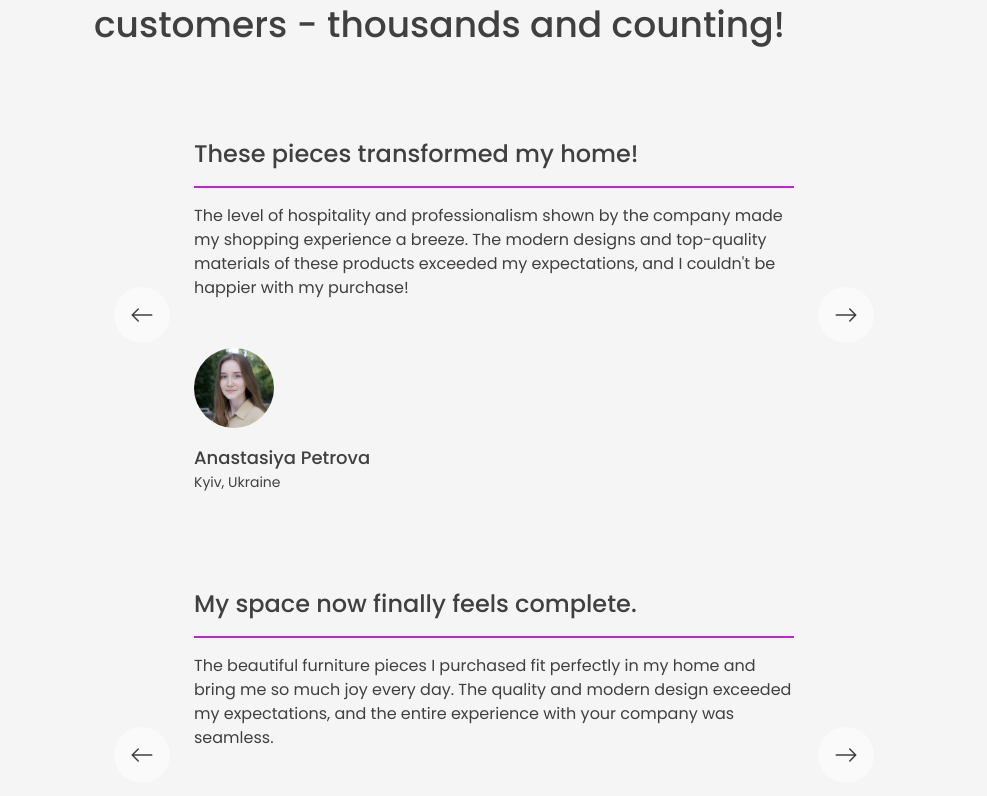
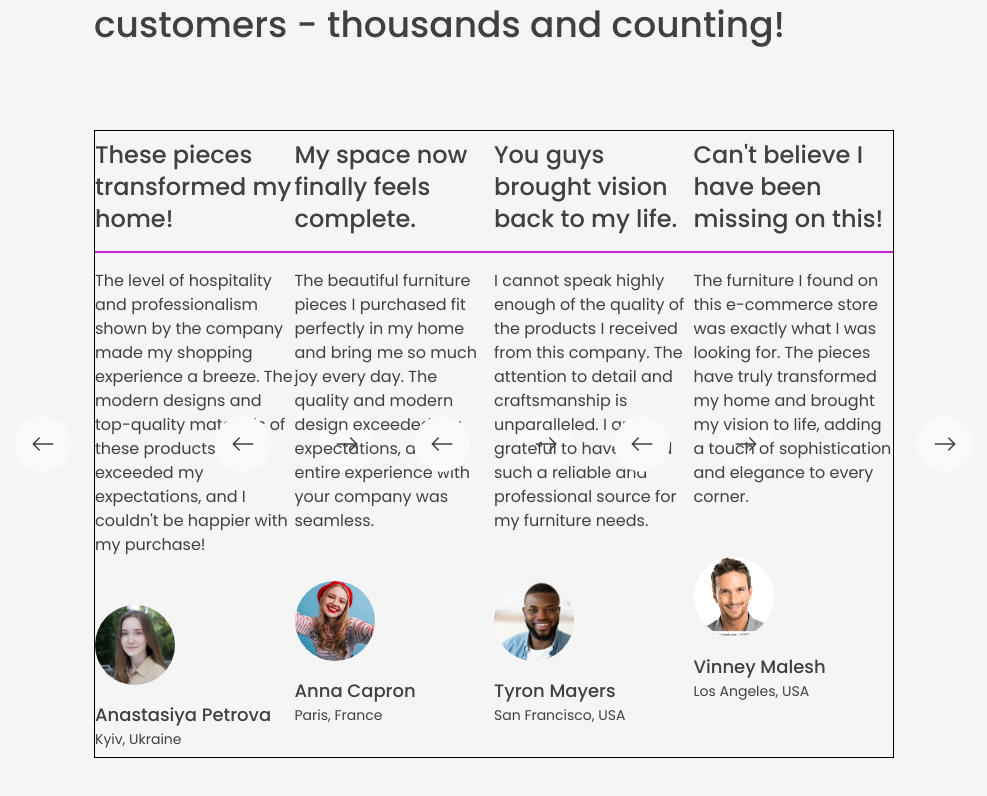
Before and after one commit to MarioMilosevic/x-shoppers-dream-e-commerce, a React (Vite) app: page / in a window 1280 px wide. Shown: the part 3300-4096 px from the top of the page, without its empty margins (146-1133 px from the left). Built offline with nearby package versions, Linux system fonts and the light colour scheme; no server answers.

Commit message:
Fix css bug

```diff
--- a/src/components/Section.tsx
+++ b/src/components/Section.tsx
@@ -14,7 +14,7 @@ const Section = forwardRef(
         : null;
     return (
       <section
-        className={`w-[65%] py-12 lg:py-custom-py ${realWidth} opacity-0 translate-y-[10rem] mx-auto flex flex-col gap-20 transition-all duration-1000`}
+        className={`w-[65%] py-28 lg:py-custom-py ${realWidth} opacity-0 translate-y-[10rem] mx-auto flex flex-col gap-20 transition-all duration-1000`}
         ref={ref}
       >
         <div className="w-full flex flex-col gap-2 mx-auto">
--- a/src/components/Testimonials.tsx
+++ b/src/components/Testimonials.tsx
@@ -17,7 +17,9 @@ const Testimonials = () => {
         subtitle="TESTIMONIALS"
         ref={sectionRef}
       >
+        <div className="border border-black flex">
         {testimonials.map((el, index) => <Slide key={index} {...el} />)}
+        </div>
       </Section>
     </>
   );
--- a/src/index.css
+++ b/src/index.css
@@ -16,8 +16,9 @@
         padding-top: 15.5rem;
         padding-bottom: 10rem;
     }
-    .intersecting {
+
+}
+ .intersecting {
         opacity: 1;
         transform:translateY(0rem);
     }
-}
--- a/src/utils/constants.ts
+++ b/src/utils/constants.ts
@@ -57,20 +57,20 @@ export const testimonials = [
     text: "The beautiful furniture pieces I purchased fit perfectly in my home and bring me so much joy every day. The quality and modern design exceeded my expectations, and the entire experience with your company was seamless.",
     img: anna,
     name: "Anna Capron",
-    place: "Paris, France",
+    city: "Paris, France",
   },
   {
     title: "You guys brought vision back to my life.",
     text: "I cannot speak highly enough of the quality of the products I received from this company. The attention to detail and craftsmanship is unparalleled. I am so grateful to have found such a reliable and professional source for my furniture needs.",
     img: tyron,
     name: "Tyron Mayers",
-    place: "San Francisco, USA",
+    city: "San Francisco, USA",
   },
   {
     title: "Can't believe I have been missing on this!",
     text: "The furniture I found on this e-commerce store was exactly what I was looking for. The pieces have truly transformed my home and brought my vision to life, adding a touch of sophistication and elegance to every corner.",
     img: vinney,
     name: "Vinney Malesh",
-    place: "Los Angeles, USA",
+    city: "Los Angeles, USA",
   },
 ];
```
